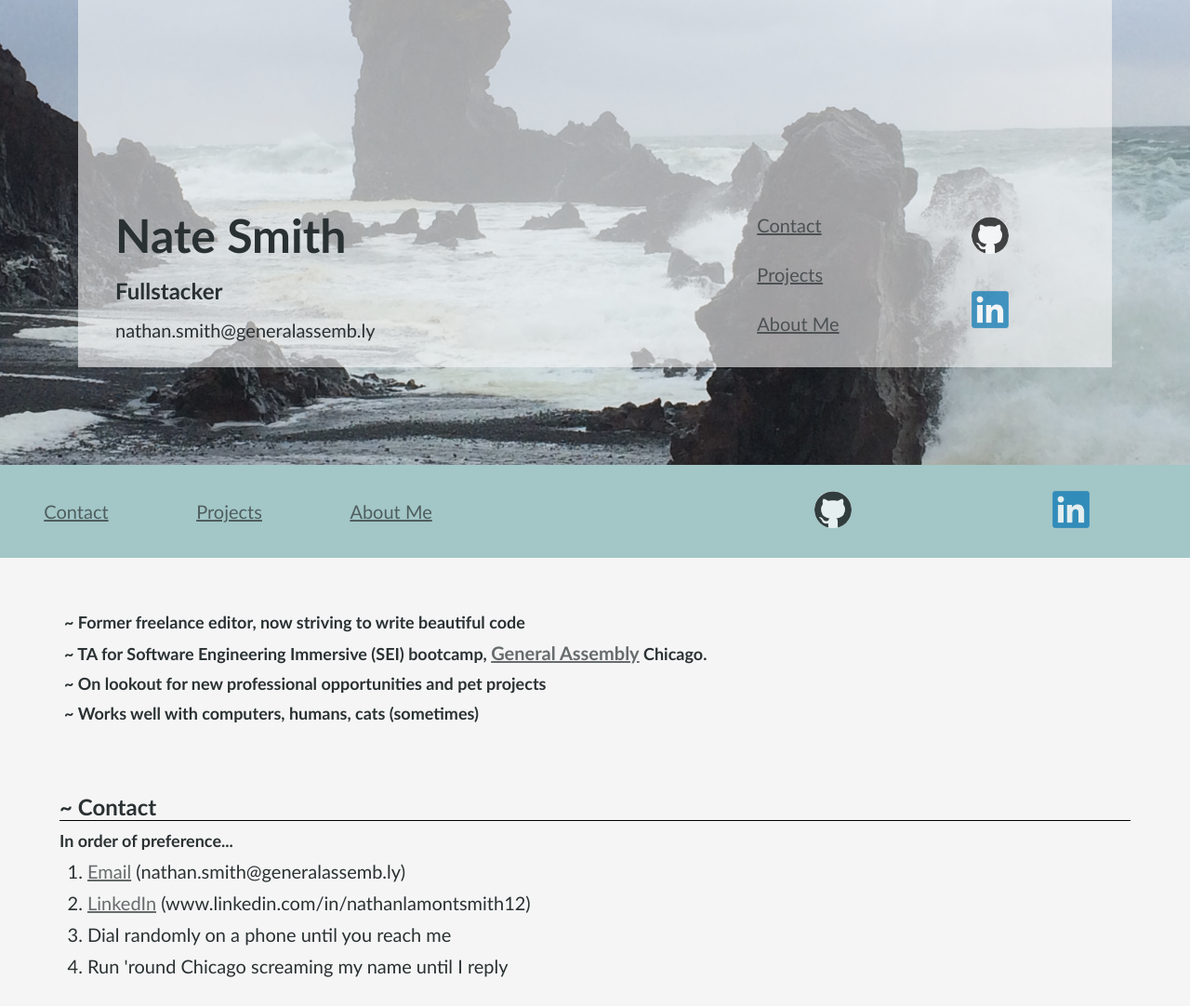
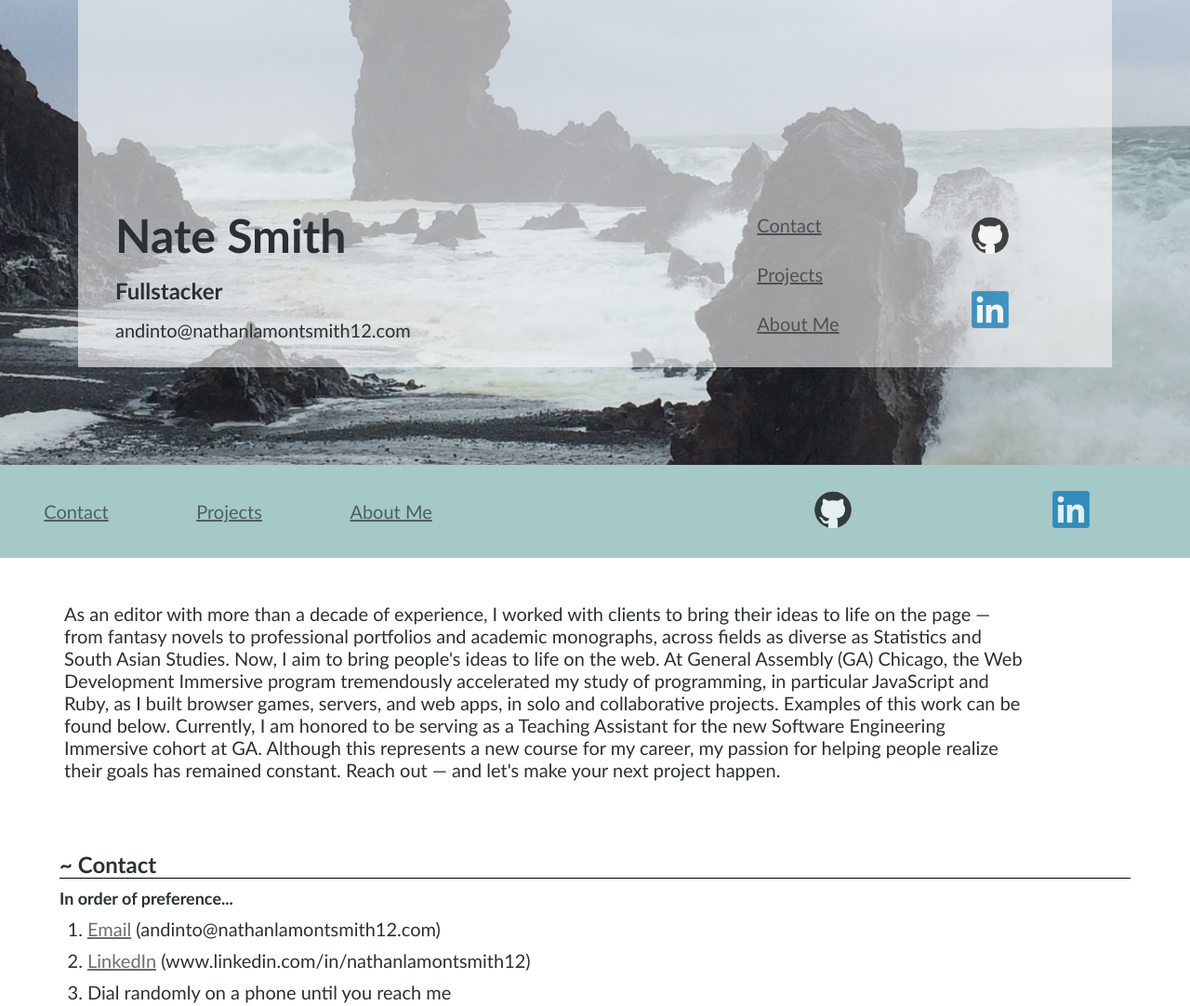
Before and after one commit to nathanlamontsmith12/portfolio, a plain HTML site: page index.html in a window 1280 px wide. Shown: the top 1082 px of the page at 93% size. Drawn offline with Linux system fonts and the light colour scheme.

Commit message:
changed email addy, white background

```diff
--- a/css/style.css
+++ b/css/style.css
@@ -16,7 +16,7 @@ a:hover {
 }
 /*	background-color: rgba(51, 107, 135, 0.2);*/
 body {
-	background-color: whitesmoke;
+	background-color: white;
 	min-width: 700px;
 	color: rgba(42, 49, 50);
 }
@@ -54,7 +54,7 @@ ol {
 /* ========== TOP ========== */
 header {
 	background-image: url("../images/IMG_3148.JPG");
-	background-color: whitesmoke;
+	background-color: white;
 	background-size: cover;
 	background-position: center;
 	padding-left: calc(20px + 5%);
@@ -175,7 +175,7 @@ main h4 {
 
 /* rgba(143, 187, 188, 0.3) */
 main div {
-	background-color: whitesmoke;
+	background-color: white;
 	width: 90%;
 	padding: 5px;
 }
--- a/index.html
+++ b/index.html
@@ -10,7 +10,7 @@
 			<div class="nameplate">
 				<h1>Nate Smith</h1>
 				<h2>Fullstacker</h2>
-				<p><a class="opaque hoverLine" href="mailto:nathan.smith@generalassemb.ly">nathan.smith@generalassemb.ly</p></a>
+				<p><a class="opaque hoverLine" href="mailto:andinto@nathanlamontsmith12.com">andinto@nathanlamontsmith12.com</p></a>
 			</div>
 			<div class="navContainer">
 				<nav class="innerNav">
@@ -43,10 +43,7 @@
 			<div>
 				<br />
 				<br />
-				<h4> ~ Former freelance editor, now striving to write beautiful code </h4>
-				<h4> ~ TA for Software Engineering Immersive (SEI) bootcamp, <a href="https://generalassemb.ly/" target="_blank" rel="noopener noreferrer">General Assembly</a> Chicago. </h4>
-				<h4> ~ On lookout for new professional opportunities and pet projects </h4>
-				<h4> ~ Works well with computers, humans, cats (sometimes) </h4>
+				<p> As an editor with more than a decade of experience, I worked with clients to bring their ideas to life on the page — from fantasy novels to professional portfolios and academic monographs, across fields as diverse as Statistics and South Asian Studies. Now, I aim to bring people's ideas to life on the web. At General Assembly (GA) Chicago, the Web Development Immersive program tremendously accelerated my study of programming, in particular JavaScript and Ruby, as I built browser games, servers, and web apps, in solo and collaborative projects. Examples of this work can be found below. Currently, I am honored to be serving as a Teaching Assistant for the new Software Engineering Immersive cohort at GA. Although this represents a new course for my career, my passion for helping people realize their goals has remained constant. Reach out — and let's make your next project happen. </p>
 			</div>
 
 			<div class="spacer" id="contact">
@@ -55,7 +52,7 @@
 			<section>
 				<h4>In order of preference... </h4>
 				<ol>
-					<li> <a href="mailto:nathan.smith@generalassemb.ly">Email</a> (nathan.smith@generalassemb.ly) </li>
+					<li> <a href="mailto:andinto@nathanlamontsmith12.com">Email</a> (andinto@nathanlamontsmith12.com) </li>
 					<li> <a href="https://www.linkedin.com/in/nathanlamontsmith12" target="_blank" rel="noopener noreferrer">LinkedIn</a> (www.linkedin.com/in/nathanlamontsmith12)</li>
 					<li> Dial randomly on a phone until you reach me </li>
 					<li> Run 'round Chicago screaming my name until I reply </li>
```
